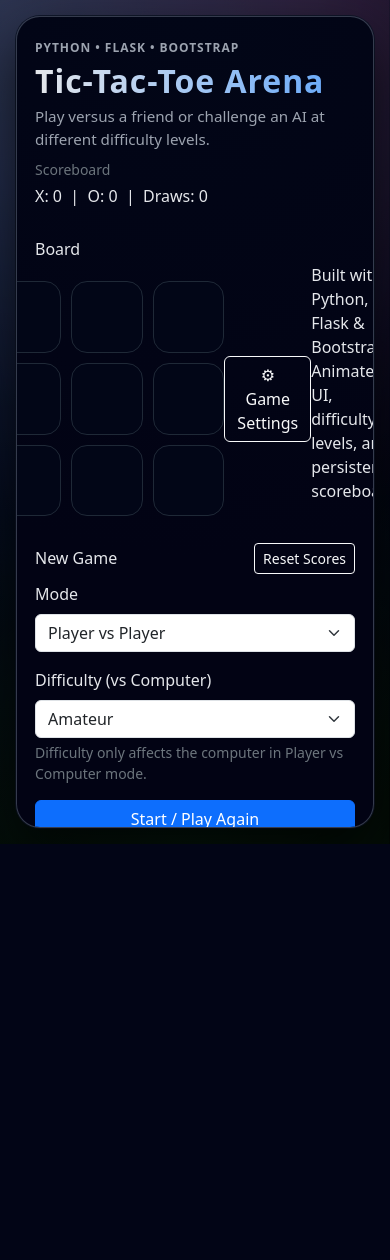
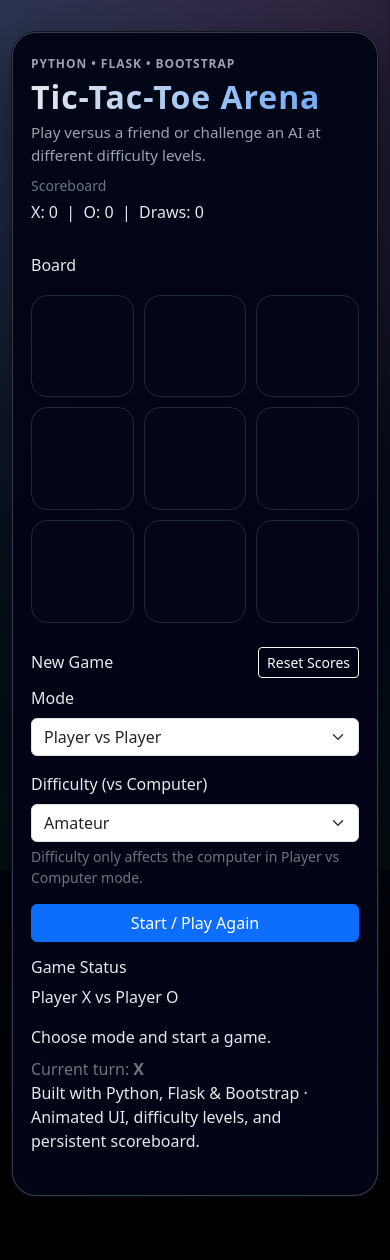
Before and after one commit to NhartyInnovate/tic-tac-toe-flask, a Flask app: page / in a window 390 px wide. Before the commit the page ends 844 px from the top, so only its background shows below. Run offline with Flask 3, Linux system fonts and the light colour scheme.

Commit message:
Undo Mobil scroll fix

```diff
--- a/static/css/style.css
+++ b/static/css/style.css
@@ -13,8 +13,7 @@
 }
 
 body {
-  height: 100vh;
-  overflow: hidden;
+  min-height: 100vh;
   margin: 0;
   background: radial-gradient(circle at top left, #1d283a, #020617 55%, #000 95%);
   color: #e5e7eb;
@@ -44,11 +43,9 @@ body::before {
 }
 
 .game-container {
-  height: 100vh;
-  display: flex;
-  flex-direction: column;
-  justify-content: space-between;
-  padding: 16px;
+  max-width: 1100px;
+  margin: 32px auto;
+  padding: 0 12px 32px;
 }
 
 .game-card {
@@ -69,13 +66,6 @@ body::before {
   gap: 10px;
   margin-top: 16px;
   transition: transform 0.4s ease-out;
-}
-
-.board-wrapper {
-flex-grow: 1;
-display: flex;
-align-items: center;
-justify-content: center;
 }
 
 .board.game-over {
--- a/templates/index.html
+++ b/templates/index.html
@@ -136,25 +136,31 @@
             </div>
 
             <div class="board-wrapper">
-              <!-- Winner Banner -->
-              {% if winner %}
-              <div class="winner-banner show">
+              <!-- Winner banner -->
+              <div class="winner-banner {% if winner %}show{% endif %}">
+                {% if winner == "X" %}
+                  <div class="winner-pill winner-x">
+                    <span class="icon">🏆</span>
+                    <span>Player <strong>X</strong> wins this round!</span>
+                  </div>
+                {% elif winner == "O" and opponent_type == "computer" %}
+                  <div class="winner-pill winner-o">
+                    <span class="icon">🤖</span>
+                    <span>Computer wins this round!</span>
+                  </div>
+                {% elif winner == "O" %}
                   <div class="winner-pill">
-                  {% if winner == "X" %}
-                    🏆 Player X Wins!
-                  {% elif winner == "O" and opponent_type == "computer" %}
-                    🤖 Computer Wins!
-                  {% elif winner == "O" %}
-                    🏆 Player O Wins!
+                    <span class="icon">🏆</span>
+                    <span>Player <strong>O</strong> wins this round!</span>
+                  </div>
                 {% elif winner == "draw" %}
-                    🤝 It’s a Draw!
+                  <div class="winner-pill">
+                    <span class="icon">🤝</span>
+                    <span>It’s a draw!</span>
+                  </div>
                 {% endif %}
               </div>
-              </div>
-              {% endif %}
 
-              <!-- Board -->
-              <div class="board-wrapper">
               <form method="POST">
                 <input type="hidden" name="action" value="move">
                 <input type="hidden" name="board" value="{{ board_str }}">
@@ -192,42 +198,6 @@
                 </div>
               </form>
             </div>
-
-              <!-- Collapsible Controls -->
-              <div class="mt-3">
-                <button class="btn btn-outline-light w-100"
-                        type="button"
-                        data-bs-toggle="collapse"
-                        data-bs-target="#controlsPanel">
-                  ⚙ Game Settings
-                </button>
-
-                <div class="collapse mt-3" id="controlsPanel">
-                  <div class="panel">
-                    <form method="POST">
-                      <input type="hidden" name="action" value="start">
-
-                      <div class="mb-3">
-                        <label class="form-label">Mode</label>
-                        <select class="form-select" name="mode">
-                          <option value="human">Player vs Player</option>
-                          <option value="computer">Player vs Computer</option>
-                        </select>
-                      </div>
-
-                      <div class="mb-3">
-                        <label class="form-label">Difficulty</label>
-                        <select class="form-select" name="difficulty">
-                          <option value="amateur">Amateur</option>
-                          <option value="intermediate">Intermediate</option>
-                          <option value="expert">Expert</option>
-                        </select>
-                      </div>
-
-                      <button type="submit" class="btn btn-primary w-100">
-                        Start / Play Again
-                      </button>
-                    </form>
           </div>
         </div>
       </div>
```
Lines whose indentation alone changed are shown as unchanged.
